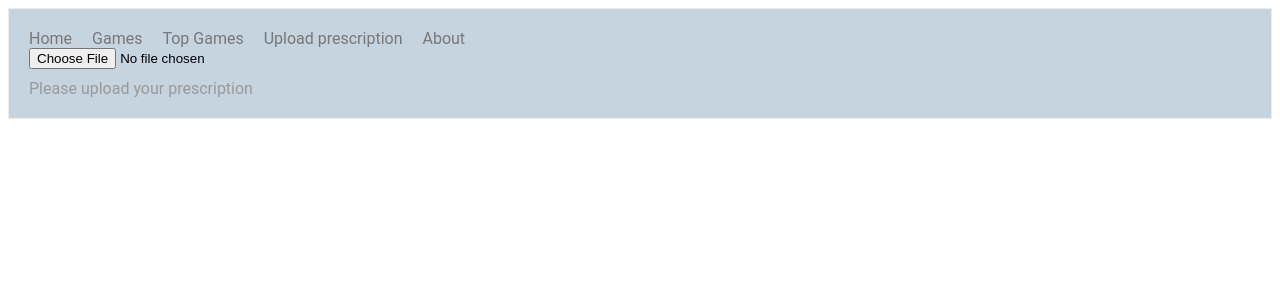
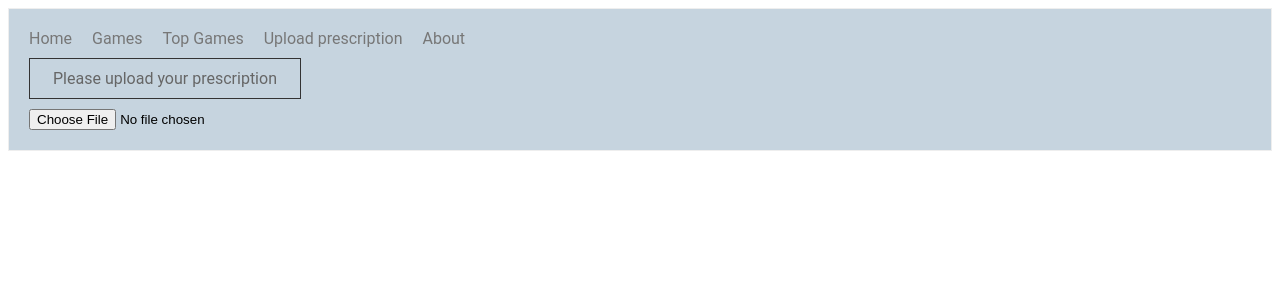
Before and after one commit to onstash/mindgames, a Next.js app: page /upload-prescription in a window 1280 px wide. Shown: the top 300 px of the page. Built offline with nearby package versions, Linux system fonts and the light colour scheme.

Commit message:
Fixes styles

```diff
--- a/pages/upload-prescription.js
+++ b/pages/upload-prescription.js
@@ -6,14 +6,24 @@ import styled, { css } from 'styled-components';
 
 const Status = styled.div`
     margin-top: 10px;
-    color: #999;
+    padding: 10px;
+    border: 1px solid #333;
+    color: #666;
     font-weight: 400;
+    width: 250px;
+    text-align: center;
     ${props => props.uploading === true && css `
         color: orange;
+        border-color: orange;
     `}
     ${props => props.uploading === false && css `
         color: #38AC5F;
+        border-color: #38AC5F;
     `}
+`;
+
+const StyledInput = styled.input`
+    margin-top: 10px;
 `;
 
 class UploadPrescription extends React.Component {
@@ -36,10 +46,14 @@ class UploadPrescription extends React.Component {
         }
         return (
             <Layout>
-                <input type="file" onChange={() => this.onChange()} />
                 <Status uploading={uploading}>
                     {status}
                 </Status>
+                <StyledInput
+                    type="file"
+                    onChange={() => this.onChange()}
+                    className="inputfile"
+                />
             </Layout>
         );
     }
```
